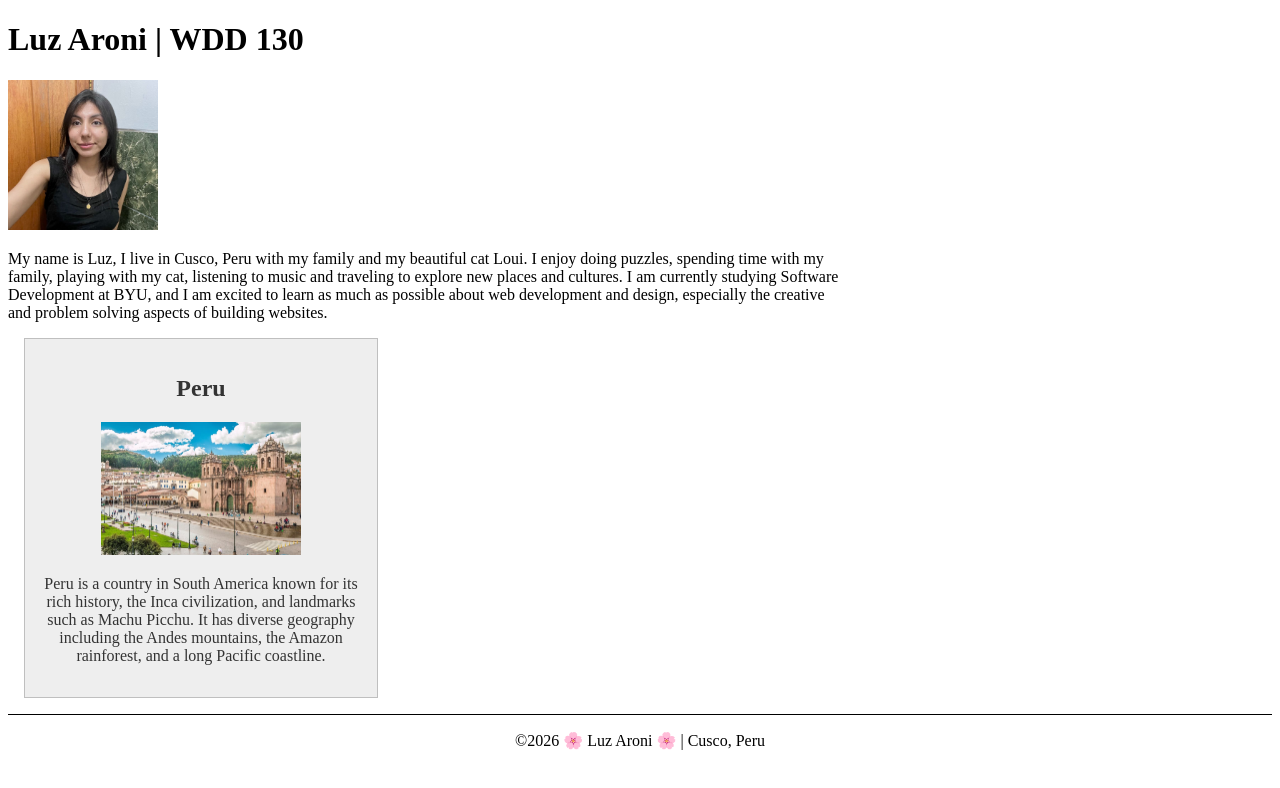
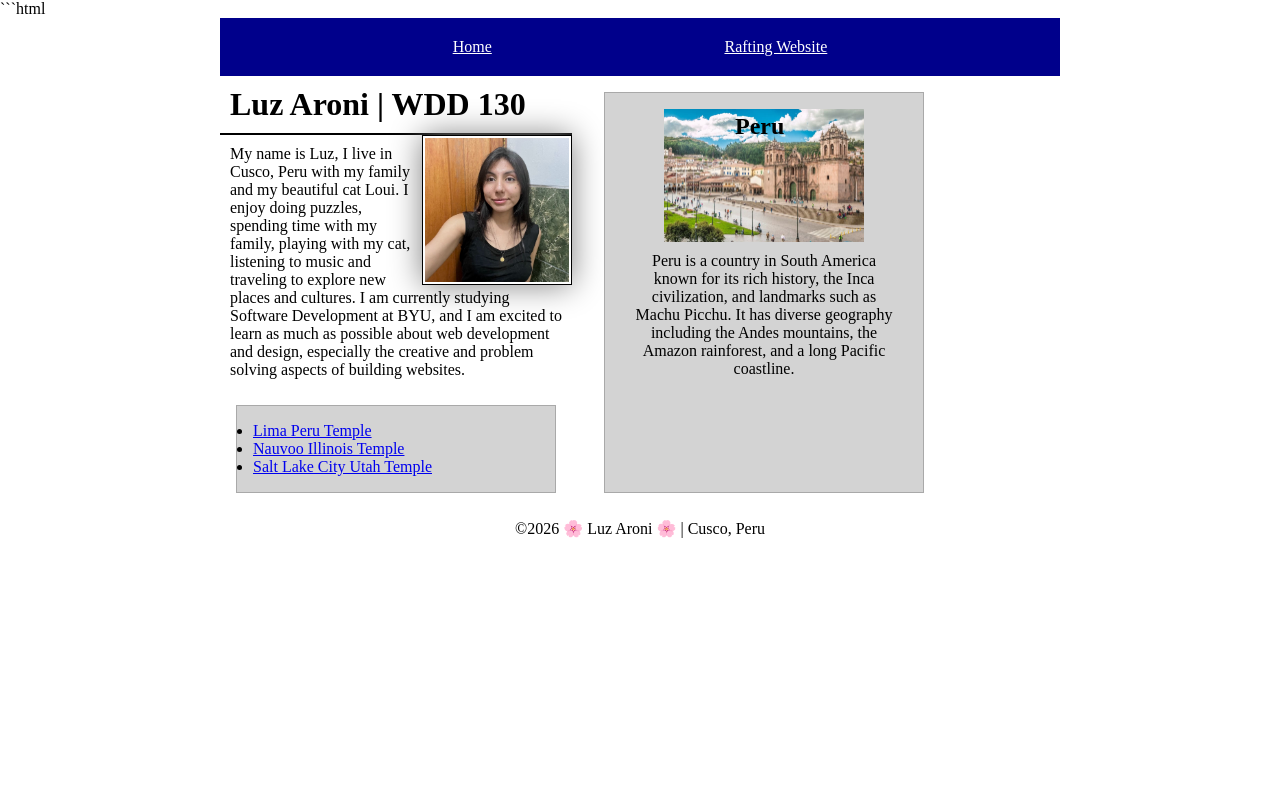
Before and after one commit to sammy-aroni/wdd130, a plain HTML site: page index.html in a window 1280 px wide. Drawn offline with Linux system fonts and the light colour scheme.

Commit message:
Complete W03 rafting About Us page

````diff
--- a/index.html
+++ b/index.html
@@ -1,33 +1,65 @@
+```html
 <!DOCTYPE html>
 <html lang="en">
 
 <head>
     <meta charset="UTF-8">
     <meta name="viewport" content="width=device-width, initial-scale=1.0">
-    <title>Personal homepage</title>
+    <title>Luz Aroni | WDD 130</title>
     <meta name="description"
-      content="Luz Aroni's WDD 130 home page. Learn about Luz, her interests, her studies in Software Development, and her home country of Peru.">
+      content="Luz Aroni WDD130 course homepage showcasing web development projects and learning progress">
     <meta name="author" content="Luz Aroni">
     <link rel="stylesheet" href="styles/styles.css">
 </head>
 
 <body>
+    <header>
+        <nav>
+            <a href="#">Home</a>
+            <a href="wwr/about.html">Rafting Website</a>
+        </nav>
+    </header>
+
+    <div class="grid">
         <main>
             <h1>Luz Aroni | WDD 130</h1>
 
-        <img src="images/profile.jpg" alt="Luz Aroni">
+            <img src="images/profile.jpg" alt="Hello, my name is Luz Aroni" width="200">
 
             <p>
-            My name is Luz, I live in Cusco, Peru with my family and my beautiful
-            cat Loui. I enjoy doing puzzles, spending time with my family, playing
-            with my cat, listening to music and traveling to explore new places and
-            cultures. I am currently studying Software Development at BYU, and I
-            am excited to learn as much as possible about web development and design,
-            especially the creative and problem solving aspects of building websites.
+                My name is Luz, I live in Cusco, Peru with my family and my beautiful cat Loui.
+                I enjoy doing puzzles, spending time with my family, playing with my cat,
+                listening to music and traveling to explore new places and cultures.
+                I am currently studying Software Development at BYU, and I am excited to
+                learn as much as possible about web development and design, especially the
+                creative and problem solving aspects of building websites.
             </p>
+
+            <ul class="box">
+                <li>
+                    <a href="https://www.churchofjesuschrist.org/temples/details/lima-peru-temple?lang=eng"
+                      target="_blank">
+                        Lima Peru Temple
+                    </a>
+                </li>
+
+                <li>
+                    <a href="https://www.churchofjesuschrist.org/temples/details/nauvoo-illinois-temple?lang=eng"
+                      target="_blank">
+                        Nauvoo Illinois Temple
+                    </a>
+                </li>
+
+                <li>
+                    <a href="https://www.churchofjesuschrist.org/temples/details/salt-lake-temple?lang=eng"
+                      target="_blank">
+                        Salt Lake City Utah Temple
+                    </a>
+                </li>
+            </ul>
         </main>
 
-    <aside>
+        <aside class="box">
             <h2>Peru</h2>
 
             <img src="images/peru.jpg" alt="My beautiful Cusco">
@@ -35,10 +67,10 @@
             <p>
                 Peru is a country in South America known for its rich history, the Inca
                 civilization, and landmarks such as Machu Picchu. It has diverse geography
-            including the Andes mountains, the Amazon rainforest, and a long Pacific
-            coastline.
+                including the Andes mountains, the Amazon rainforest, and a long Pacific coastline.
             </p>
         </aside>
+    </div>
 
     <footer>
         <p>©2026 🌸 Luz Aroni 🌸 | Cusco, Peru</p>
--- a/styles/styles.css
+++ b/styles/styles.css
@@ -1,20 +1,51 @@
-main {
-    max-width: 840px;
+* {
+    margin: 0px;
+    padding: 0px;
+    box-sizing: border-box;
+}
+
+nav {
+    background-color: darkblue;
+    padding: 10px;
+    display: flex;
+    justify-content: space-evenly;
+    align-items: center;
+}
+
+nav a {
+    color: white;
+    display: block;
+    padding: 10px;
+}
+
+h1 {
+    color: black;
+    padding: 10px;
+    border-bottom: 2px solid black;
 }
 
 main img {
     width: 150px;
     height: auto;
+    border: 1px solid black;
+    padding: 2px;
+    box-shadow: 0 0 30px gray;
+    float: right;
+}
+
+p {
+    padding: 10px;
 }
 
 aside {
-    width: 20rem;
-    margin: 1rem;
-    border: 1px solid rgb(0 0 0 / 0.2);
-    padding: 1rem;
-    background-color: #eee;
-    color: #333;
     text-align: center;
+    position: relative;
+}
+
+aside h2 {
+    position: absolute;
+    top: 20px;
+    left: 130px;
 }
 
 aside img {
@@ -22,12 +53,31 @@ aside img {
     height: auto;
 }
 
-p {
-    padding: 0;
+footer {
+    margin-top: 15px;
+    border-top: #333;
+    text-align: center
 }
 
-footer {
-    margin-top: 15px;
-    border-top: 1px solid #000;
-    text-align: center;
+/* Class Selectors */
+.box {
+    margin: 1rem;
+    border: 1px solid rgb(0 0 0 / 20%);
+    padding: 1rem;
+    background-color: lightgrey;
+    color: black;
+    width: 20rem;
 }
+
+header,
+footer,
+.grid {
+    max-width: 840px;
+    margin: 0 auto;
+}
+
+.grid {
+    display: grid;
+    grid-template-columns: 1fr 3fr;
+    gap: 1rem;
+}
--- /dev/null
+++ b/wwr/styles/rafting.css
@@ -0,0 +1,130 @@
+* {
+    margin: 0;
+    padding: 0;
+    box-sizing: border-box;
+}
+
+:root {
+    --primary-color: #264653;
+    --secondary-color: #2a9d8f;
+    --accent1-color: #e9c46a;
+    --accent2-color: #f4a261;
+    --heading-font: Georgia, serif;
+    --body-font: Arial, Helvetica, sans-serif;
+}
+
+body {
+    font-family: var(--body-font);
+    color: var(--primary-color);
+}
+
+header,
+main,
+footer {
+    width: 840px;
+    margin: 0 auto;
+}
+
+header {
+    display: grid;
+    grid-template-columns: auto 1fr;
+    align-items: center;
+    background-color: var(--primary-color);
+    padding: 1rem;
+}
+
+header img {
+    width: 100px;
+}
+
+nav {
+    display: flex;
+    justify-content: space-evenly;
+    padding: 8px;
+}
+
+nav a {
+    color: white;
+    text-decoration: none;
+    padding: 8px;
+}
+
+h1,
+h2 {
+    font-family: var(--heading-font);
+    color: white;
+}
+
+nav,
+p,
+section,
+article {
+    margin: 16px;
+    padding: 8px;
+}
+
+.hero {
+    position: relative;
+}
+
+.hero > img {
+    display: block;
+    width: 100%;
+    height: auto;
+}
+
+.hero h1 {
+    position: absolute;
+    top: 20px;
+    width: 100%;
+    padding: 16px;
+    text-align: center;
+    background-color: var(--primary-color);
+    opacity: 0.85;
+}
+
+.hero article {
+    position: absolute;
+    bottom: 20px;
+    left: 5%;
+    width: 90%;
+    padding: 16px;
+    background-color: var(--secondary-color);
+    color: white;
+    opacity: 0.9;
+}
+
+.hero article img {
+    float: right;
+    width: 125px;
+    margin-left: 15px;
+    border: 2px solid white;
+}
+
+section h2 {
+    background-color: var(--primary-color);
+    padding: 10px;
+    text-align: center;
+}
+
+.socialmedia {
+    display: flex;
+    justify-content: center;
+    gap: 1rem;
+}
+
+.socialmedia a {
+    text-decoration: none;
+}
+
+.socialmedia img {
+    width: 40px;
+    height: auto;
+}
+
+footer {
+    display: flex;
+    justify-content: space-between;
+    align-items: center;
+    padding: 1rem;
+}
````
Also changed, not shown: wwr/about.html (added, +46 -0 lines), wwr/images/facebook.svg (added), wwr/images/happyclient.jpg (added), wwr/images/instagram.svg (added), wwr/images/rafting.jpeg (added), wwr/images/raftingbackground.jpg (added), wwr/images/tiktok.svg (added). Lines whose indentation alone changed are shown as unchanged.
